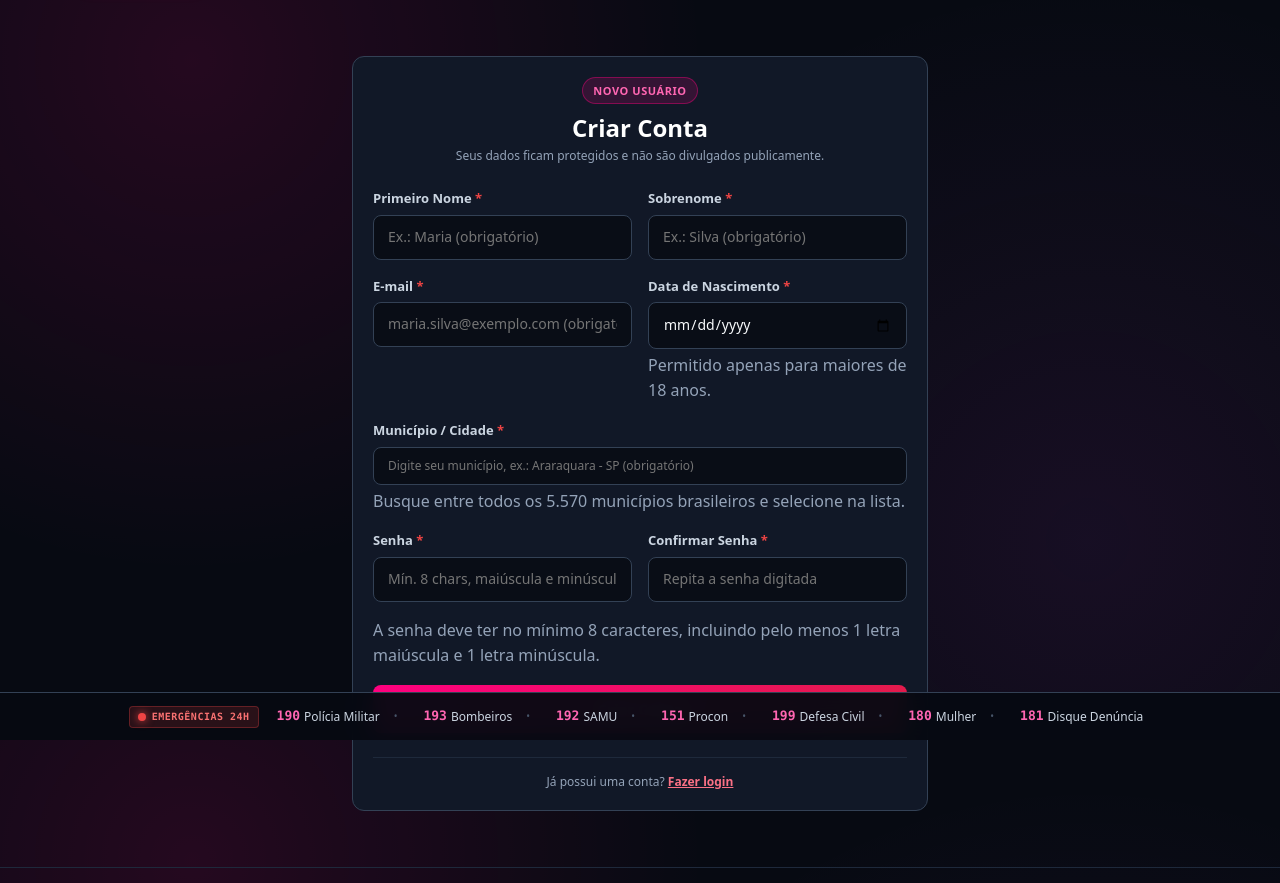
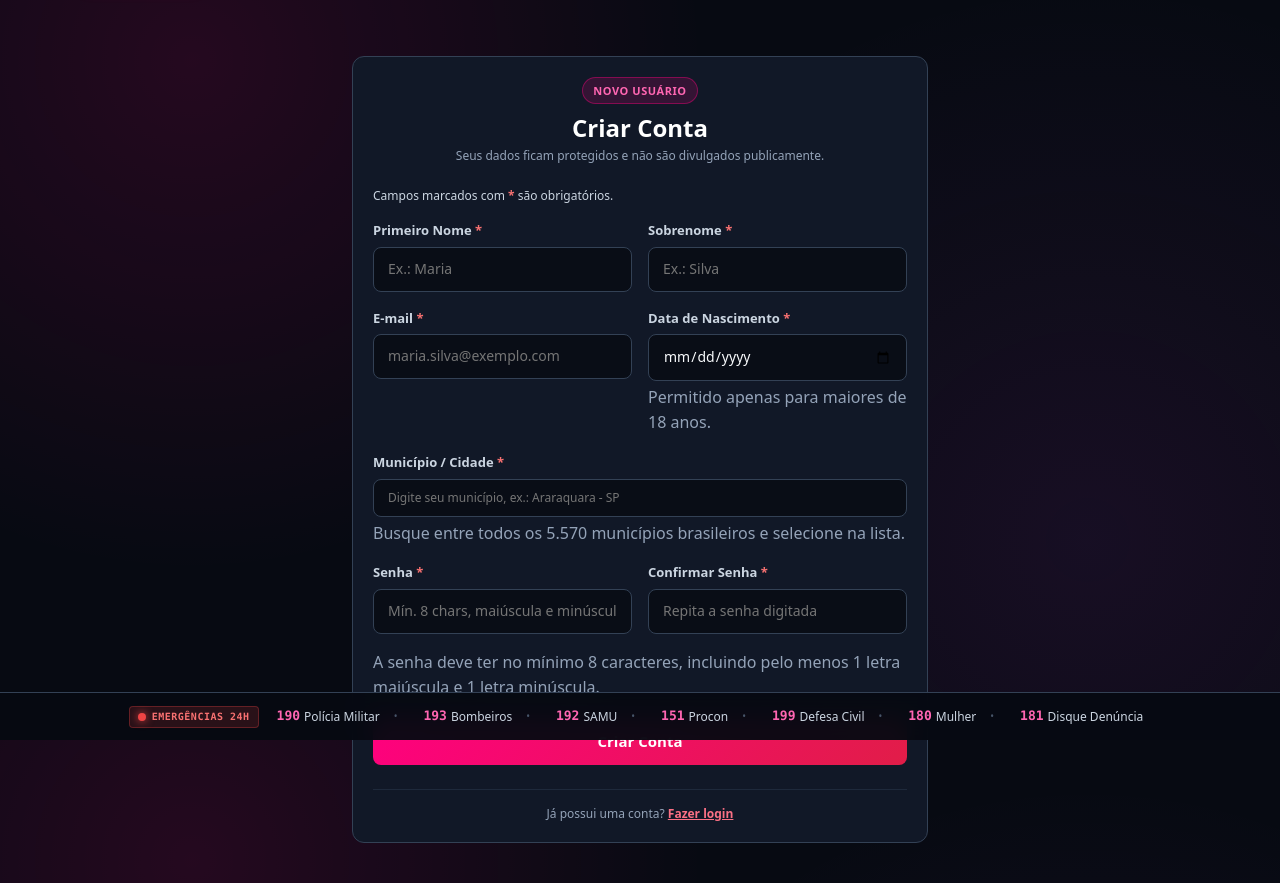
Before and after one commit to robertoccjunior/Projeto, a Flask app: page /cadastro in a window 1280 px wide. Shown: the part 60-943 px from the top of the page. Run offline with Flask 3, Linux system fonts and the light colour scheme.

Commit message:
style(a11y): aplica melhorias de acessibilidade WCAG AAA nos formularios

```diff
--- a/backend/templates/cadastro.html
+++ b/backend/templates/cadastro.html
@@ -13,33 +13,36 @@
             </p>
         </div>
 
-        <form method="POST" action="/cadastro" class="space-y-4" id="formCadastro">
+        <form method="POST" action="/cadastro" class="space-y-4" id="formCadastro" aria-describedby="legendaObrigatoriosCadastro">
             <input type="hidden" name="csrf_token" value="{{ csrf_token() }}">
+            <p id="legendaObrigatoriosCadastro" class="text-xs text-slate-300">
+                Campos marcados com <span class="text-red-400 font-bold" aria-hidden="true">*</span> são obrigatórios.
+            </p>
 
             <!-- NOME E SOBRENOME -->
             <div class="grid grid-cols-1 sm:grid-cols-2 gap-4">
                 <div>
-                    <label for="nome" class="campo-label">Primeiro Nome <span style="color:#ef4444" aria-hidden="true">*</span></label>
-                    <input type="text" id="nome" name="nome" required
-                           class="campo" placeholder="Ex.: Maria (obrigatório)" value="{{ request.form.get('nome', '') }}">
+                    <label for="nome" class="campo-label">Primeiro Nome <span class="text-red-400 font-bold" aria-hidden="true">*</span></label>
+                    <input type="text" id="nome" name="nome" required aria-required="true"
+                           class="campo" placeholder="Ex.: Maria" value="{{ request.form.get('nome', '') }}">
                 </div>
                 <div>
-                    <label for="sobrenome" class="campo-label">Sobrenome <span style="color:#ef4444" aria-hidden="true">*</span></label>
-                    <input type="text" id="sobrenome" name="sobrenome" required
-                           class="campo" placeholder="Ex.: Silva (obrigatório)" value="{{ request.form.get('sobrenome', '') }}">
+                    <label for="sobrenome" class="campo-label">Sobrenome <span class="text-red-400 font-bold" aria-hidden="true">*</span></label>
+                    <input type="text" id="sobrenome" name="sobrenome" required aria-required="true"
+                           class="campo" placeholder="Ex.: Silva" value="{{ request.form.get('sobrenome', '') }}">
                 </div>
             </div>
 
             <!-- EMAIL E DATA DE NASCIMENTO -->
             <div class="grid grid-cols-1 sm:grid-cols-2 gap-4">
                 <div>
-                    <label for="email" class="campo-label">E-mail <span style="color:#ef4444" aria-hidden="true">*</span></label>
-                    <input type="email" id="email" name="email" required autocomplete="email"
-                           class="campo" placeholder="maria.silva@exemplo.com (obrigatório)" value="{{ request.form.get('email', '') }}">
+                    <label for="email" class="campo-label">E-mail <span class="text-red-400 font-bold" aria-hidden="true">*</span></label>
+                    <input type="email" id="email" name="email" required aria-required="true" autocomplete="email"
+                           class="campo" placeholder="maria.silva@exemplo.com" value="{{ request.form.get('email', '') }}">
                 </div>
                 <div>
-                    <label for="data_nascimento" class="campo-label">Data de Nascimento <span style="color:#ef4444" aria-hidden="true">*</span></label>
-                    <input type="date" id="data_nascimento" name="data_nascimento" required
+                    <label for="data_nascimento" class="campo-label">Data de Nascimento <span class="text-red-400 font-bold" aria-hidden="true">*</span></label>
+                    <input type="date" id="data_nascimento" name="data_nascimento" required aria-required="true"
                            max="{{ max_data_nascimento }}"
                            class="campo" value="{{ request.form.get('data_nascimento', '') }}">
                     <p class="text-[11px] text-slate-400 mt-1">Permitido apenas para maiores de 18 anos.</p>
@@ -48,12 +51,12 @@
 
             <!-- MUNICÍPIO NACIONAL (AUTOCOMPLETE IBGE) -->
             <div>
-                <label for="cidade" class="campo-label">Município / Cidade <span style="color:#ef4444" aria-hidden="true">*</span></label>
+                <label for="cidade" class="campo-label">Município / Cidade <span class="text-red-400 font-bold" aria-hidden="true">*</span></label>
                 <div class="autocomplete-wrap">
-                    <input type="text" id="cidade" name="cidade" required autocomplete="off"
+                    <input type="text" id="cidade" name="cidade" required aria-required="true" autocomplete="off"
                            role="combobox" aria-autocomplete="list" aria-expanded="false" aria-controls="listaMunicipiosCadastro"
                            class="campo text-xs"
-                           placeholder="Digite seu município, ex.: Araraquara - SP (obrigatório)"
+                           placeholder="Digite seu município, ex.: Araraquara - SP"
                            value="{{ request.form.get('cidade', '') }}">
                     <div id="listaMunicipiosCadastro" role="listbox" class="hidden autocomplete-dropdown"></div>
                 </div>
@@ -63,16 +66,16 @@
             <!-- SENHA E CONFIRMAÇÃO DE SENHA -->
             <div class="grid grid-cols-1 sm:grid-cols-2 gap-4">
                 <div>
-                    <label for="senha" class="campo-label">Senha <span style="color:#ef4444" aria-hidden="true">*</span></label>
-                    <input type="password" id="senha" name="senha" required minlength="8"
+                    <label for="senha" class="campo-label">Senha <span class="text-red-400 font-bold" aria-hidden="true">*</span></label>
+                    <input type="password" id="senha" name="senha" required aria-required="true" minlength="8"
                            pattern="(?=.*[a-z])(?=.*[A-Z]).{8,}"
                            title="Mínimo 8 caracteres, contendo pelo menos 1 letra maiúscula e 1 letra minúscula."
                            autocomplete="new-password"
                            class="campo" placeholder="Mín. 8 chars, maiúscula e minúscula">
                 </div>
                 <div>
-                    <label for="confirmar_senha" class="campo-label">Confirmar Senha <span style="color:#ef4444" aria-hidden="true">*</span></label>
-                    <input type="password" id="confirmar_senha" name="confirmar_senha" required minlength="8"
+                    <label for="confirmar_senha" class="campo-label">Confirmar Senha <span class="text-red-400 font-bold" aria-hidden="true">*</span></label>
+                    <input type="password" id="confirmar_senha" name="confirmar_senha" required aria-required="true" minlength="8"
                            autocomplete="new-password"
                            class="campo" placeholder="Repita a senha digitada">
                 </div>
--- a/backend/templates/denuncias_publicas.html
+++ b/backend/templates/denuncias_publicas.html
@@ -188,9 +188,9 @@
                         {% if user %}
                             <form method="POST" action="/denuncias-publicas/{{ d.id }}/comentar" class="flex flex-col sm:flex-row gap-2">
                                 <input type="hidden" name="csrf_token" value="{{ csrf_token() }}">
-                                <label for="comentario-{{ d.id }}" class="sr-only">Escrever comentário <span style="color:#ef4444" aria-hidden="true">*</span></label>
-                                <input type="text" id="comentario-{{ d.id }}" name="comentario" required minlength="3" maxlength="500"
-                                       class="campo text-xs flex-1" placeholder="Comente sobre esse caso com respeito (obrigatório)...">
+                                <label for="comentario-{{ d.id }}" class="sr-only">Escrever comentário (obrigatório)</label>
+                                <input type="text" id="comentario-{{ d.id }}" name="comentario" required aria-required="true" minlength="3" maxlength="500"
+                                       class="campo text-xs flex-1" placeholder="Comente sobre esse caso com respeito...">
                                 <button type="submit" class="btn-cyber-outline btn-pequeno whitespace-nowrap">Comentar</button>
                             </form>
                         {% else %}
```
Also changed, not shown: backend/templates/denuncia_termo.html (+6 -3 lines), backend/templates/denuncias.html (+19 -16 lines), backend/templates/excluir_conta.html (+7 -4 lines), backend/templates/login.html (+10 -7 lines), test_suite.py (+8 -2 lines).
